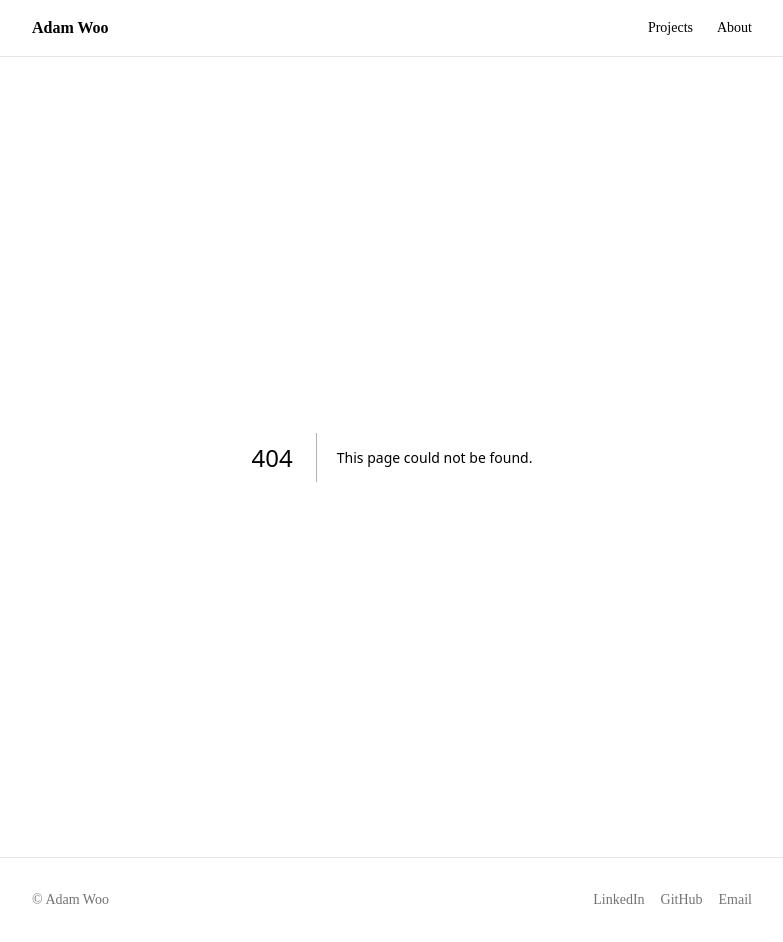
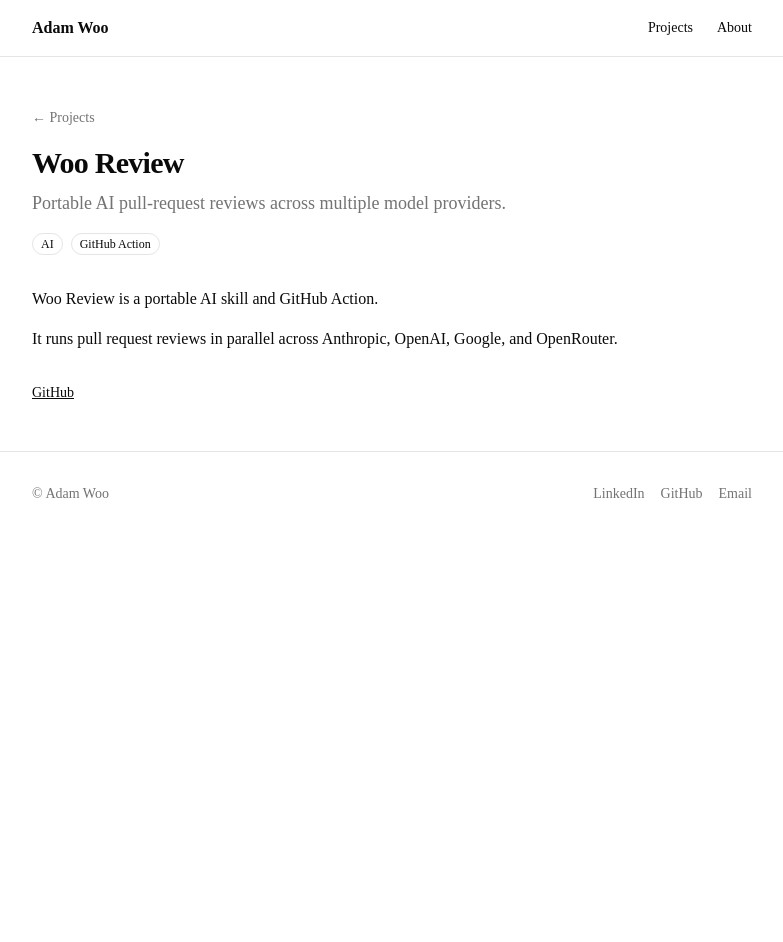
Before and after one commit to howarewoo/howarewoo, a Next.js app: page /projects/woo-review in a window 1280 px wide. Before the commit this address had no page. Shown: the whole page, without its empty margins (248-1031 px from the left). After the commit the page ends 800 px from the top, so only its background shows below. Built offline with nearby package versions, Linux system fonts and the light colour scheme.

Commit message:
Add static-generated project detail page

```diff
--- /dev/null
+++ b/app/projects/[slug]/page.tsx
@@ -0,0 +1,70 @@
+import Link from "next/link";
+import { notFound } from "next/navigation";
+import { getProject, projects } from "@/lib/projects";
+import { Tag } from "@/components/tag";
+
+export function generateStaticParams() {
+  return projects.map((p) => ({ slug: p.slug }));
+}
+
+export async function generateMetadata({
+  params,
+}: {
+  params: Promise<{ slug: string }>;
+}) {
+  const { slug } = await params;
+  const project = getProject(slug);
+  return {
+    title: project ? `${project.title} — Adam Woo` : "Project — Adam Woo",
+  };
+}
+
+export default async function ProjectDetail({
+  params,
+}: {
+  params: Promise<{ slug: string }>;
+}) {
+  const { slug } = await params;
+  const project = getProject(slug);
+  if (!project) notFound();
+
+  const paragraphs = project.description
+    .split(/\n\s*\n/)
+    .map((s) => s.trim())
+    .filter(Boolean);
+
+  return (
+    <article className="py-12">
+      <Link href="/projects" className="text-sm text-muted-foreground">
+        ← Projects
+      </Link>
+      <h1 className="mt-4 text-3xl font-bold tracking-tight">
+        {project.title}
+      </h1>
+      <p className="mt-2 text-lg text-muted-foreground">{project.tagline}</p>
+      <div className="mt-4 flex flex-wrap gap-2">
+        {project.tags.map((t) => (
+          <Tag key={t}>{t}</Tag>
+        ))}
+      </div>
+      <div className="mt-8 space-y-4">
+        {paragraphs.map((p, i) => (
+          <p key={i}>{p}</p>
+        ))}
+      </div>
+      <div className="mt-8 flex flex-wrap gap-4 text-sm">
+        {project.links.map((l) => (
+          <a
+            key={l.url}
+            href={l.url}
+            target="_blank"
+            rel="noreferrer"
+            className="underline"
+          >
+            {l.label}
+          </a>
+        ))}
+      </div>
+    </article>
+  );
+}
```
